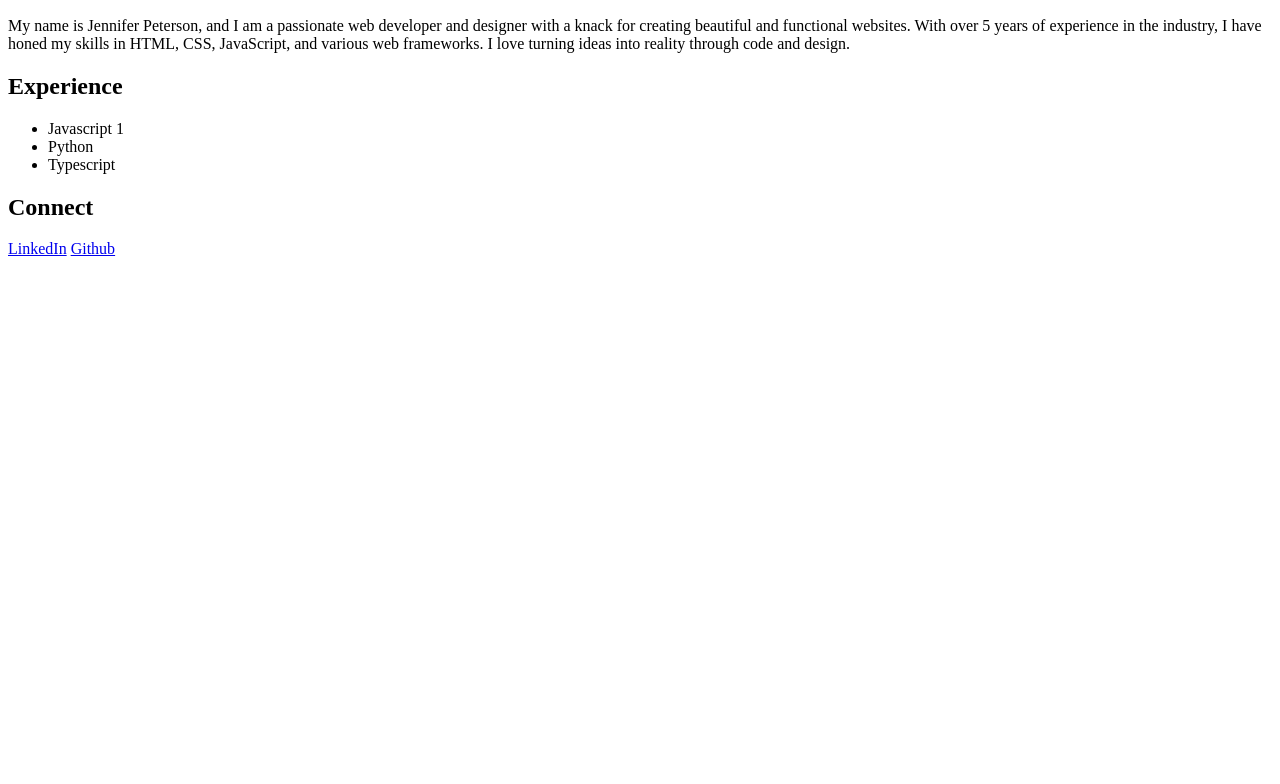
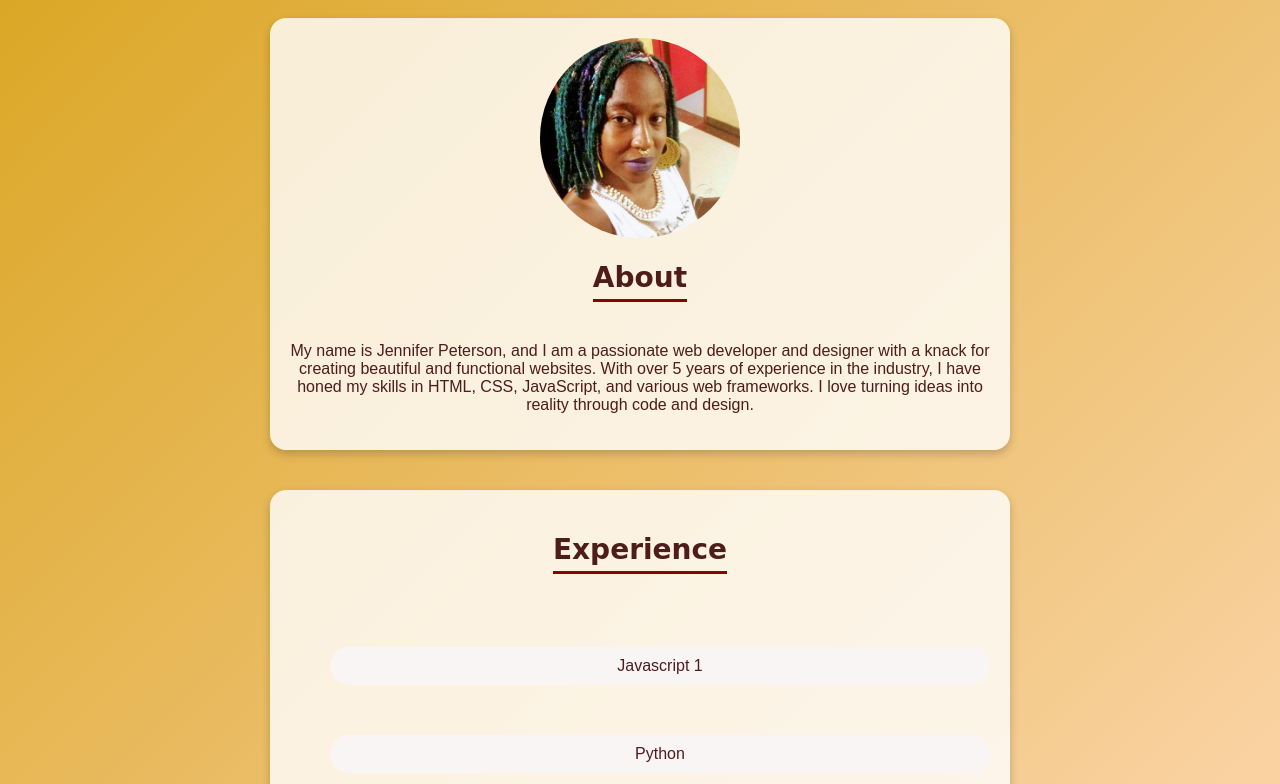
Before and after one commit to JenniferPeterson1203/jennifer-O-peterson, a plain HTML site: page index.html in a window 1280 px wide. Shown: the part 110-894 px from the top of the page. Before the commit the page ends 800 px from the top, so only its background shows below. Drawn offline with Linux system fonts and the light colour scheme; a web font is replaced by a local one.

Commit message:
styling added

```diff
--- /dev/null
+++ b/css/index.css
@@ -0,0 +1,89 @@
+body {
+  background: linear-gradient(135deg, goldenrod, peachpuff);
+  color: rgba(59, 4, 4, 0.9);
+  font-family: sans-serif;
+}
+
+h1, h2, h3 {
+  font-family: "Edu NSW ACT Cursive", cursive;
+  font-optical-sizing: auto;
+  font-weight: 700; /* bold look for headings */
+}
+
+section {
+      margin: 40px auto;
+  padding: 20px;
+  max-width: 700px;
+  background: rgba(255, 255, 255, 0.8);
+  border-radius: 16px;
+  box-shadow: 0 4px 10px rgba(0,0,0,0.2);
+}
+
+h1, #About, #Experience, #Connect {
+    text-align: center;
+}
+
+h1{
+    font-size: 48px;
+    font-weight: 700;
+    color: darkred;
+    font-style: italic;
+    animation: fadeInDown 2s ease-in-out;
+}
+
+@keyframes fadeInDown {
+  from { opacity: 0; transform: translateY(-50px); }
+  to { opacity: 1; transform: translateY(0); }
+}
+
+h2{
+    font-size: 28px;
+  font-weight: 600;
+  border-bottom: 3px solid darkred;
+  display: inline-block;
+  padding-bottom: 5px;
+}
+
+img {
+  width: 200px;
+  border-radius: 50%; /* makes it a circle */
+  display: block;
+  margin: 0 auto; /* this centers the image */
+}
+
+#Experience li {
+  background:rgb(250, 245, 245);
+  padding: 10px;
+  margin: 50px 0;
+  border-radius: 20px;
+  transition: transform 0.2s;
+  list-style: none; /* this removes the bullet points */
+}
+
+
+#Experience li:hover {
+  transform: scale(1.05);
+  background: #8a3110; /* light highlight */
+}
+
+#Connect a {
+  display: inline-block;
+  margin: 10px;
+  padding: 8px 12px;
+  background: maroon;
+  color: white;
+  text-decoration: none;
+  border-radius: 30px;
+  box-shadow: 0 4px 6px rgba(0,0,0,0.3);
+  transition: all 0.3s ease;
+}
+
+#Connect a i {
+  margin-right: 8px; /* space between icon and text */
+  font-size: 20px;   /* size of icon */
+}
+
+#Connect a:hover {
+  background: darkred; /* this makes the color change on hover */
+  transform: translateY(-3px);
+}
--- a/index.html
+++ b/index.html
@@ -6,12 +6,24 @@
     <title>Jennifer Peterson Portfolio</title>
     <meta name="description" content="Portfolio of Jennifer Peterson, showcasing her projects and skills in web development and design.">
     <meta name="keywords" content="Jennifer Peterson, portfolio, web development, web design, projects, skills">
+      <!-- Google Font for Cursive -->
+    <link rel="preconnect" href="https://fonts.googleapis.com">
+<link rel="preconnect" href="https://fonts.gstatic.com" crossorigin>
+<link href="https://fonts.googleapis.com/css2?family=Edu+NSW+ACT+Cursive:wght@400..700&display=swap" rel="stylesheet">
+
+<!-- Font Awesome Icons -->
+<link rel="stylesheet" href="https://cdnjs.cloudflare.com/ajax/libs/font-awesome/6.6.0/css/all.min.css">
+
+
+<!-- CSS Stylesheet -->
+    <link rel="stylesheet" href="css/index.css">
 </head>
 <body>
     <h1>Jennifer Peterson</h1>
 
     <!-- About Section -->
     <section id="About">
+        <img src="assets/Jennifer-O-Peterson.jpeg" alt="photo of Jennifer Peterson">
         <h2>About</h2>
         <p>My name is Jennifer Peterson, and I am a passionate web developer and designer with a knack for creating beautiful and functional websites. With over 5 years of experience in the industry, I have honed my skills in HTML, CSS, JavaScript, and various web frameworks. I love turning ideas into reality through code and design.</p>
     </section>
@@ -29,8 +41,17 @@
     <!-- Connect Section -->
       <section id="Connect">
         <h2>Connect</h2>
-        <a href="https://www.linkedin.com/in/jennifer--peterson/">LinkedIn</a>
-        <a href="https://github.com/JenniferPeterson1203">Github</a>
+        <!-- LinkedIn -->
+        <a href="https://www.linkedin.com/in/jennifer--peterson/" target="_blank">
+            <i class="fab fa-linkedin"></i>
+            LinkedIn
+        </a>
+
+        <!-- Github -->
+        <a href="https://github.com/JenniferPeterson1203" target="_blank">
+            <i class="fab fa-github"></i>
+            Github
+        </a>
     </section>
 </body>
 </html>
```
Also changed, not shown: assets/Jennifer-O-Peterson.jpeg (added).
